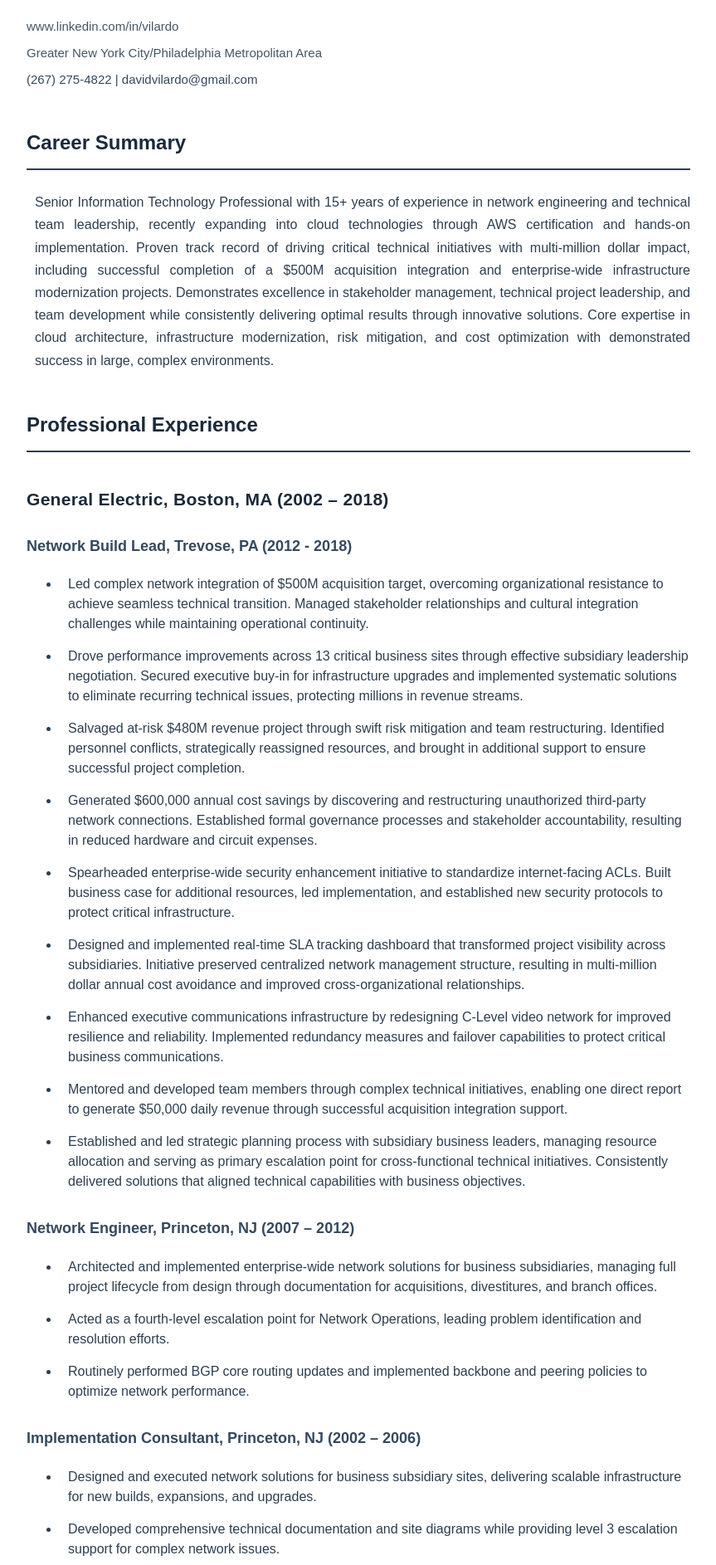
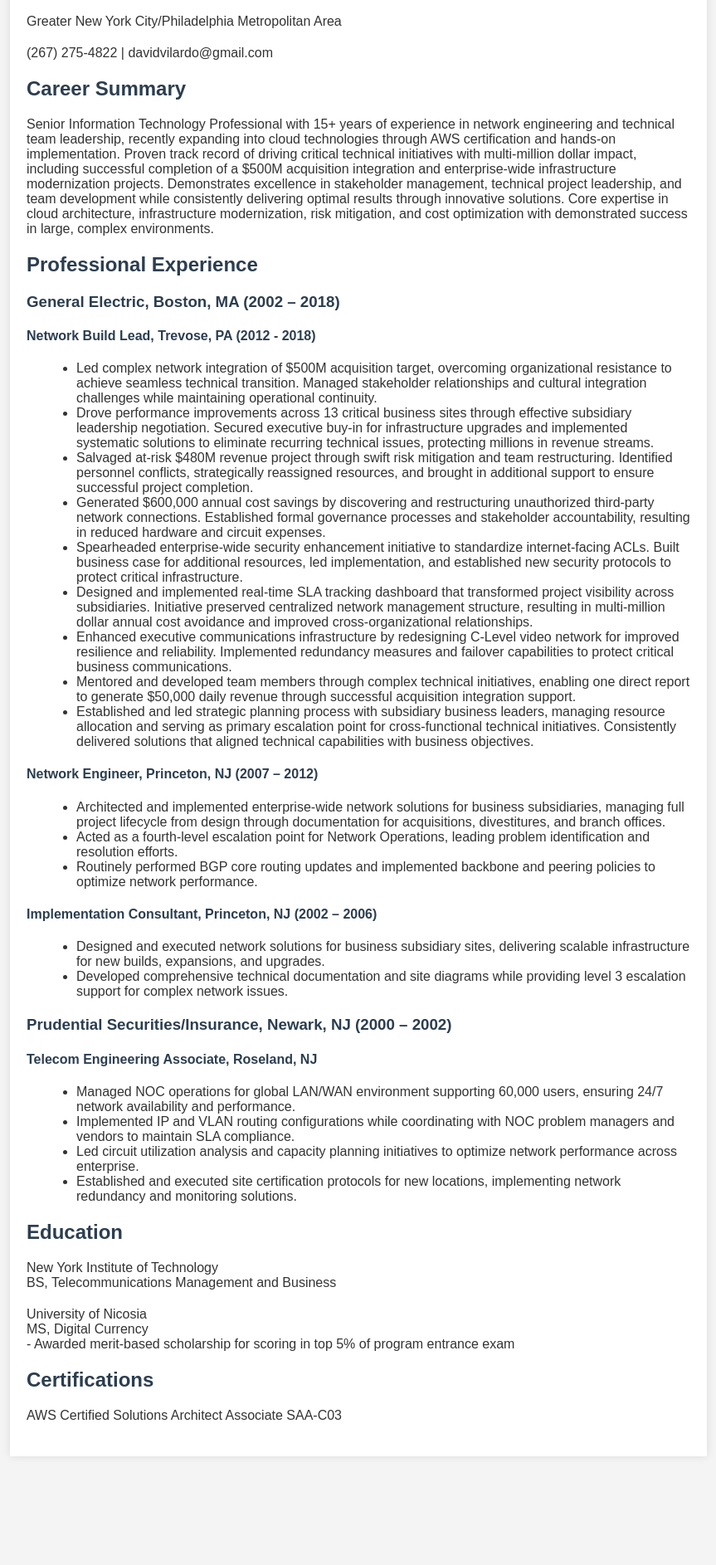
Before and after one commit to DaveOpt/VisitorCounterApp, a plain HTML site: page index.html in a window 1280 px wide. Shown: the part 141-2027 px from the top of the page at 83% size, without its empty margins (208-1071 px from the left). After the commit the page ends 1970 px from the top, so only its background shows below. Drawn offline with Linux system fonts and the light colour scheme; no server answers.

Commit message:
Update style.css

```diff
--- a/style.css
+++ b/style.css
@@ -4,142 +4,25 @@ body {
     color: #333;
     margin: 0;
     padding: 20px;
-    line-height: 1.6;
 }
 
 .container {
     max-width: 800px;
     margin: 0 auto;
     background-color: white;
-    padding: 50px;
+    padding: 20px;
     box-shadow: 0 0 10px rgba(0, 0, 0, 0.1);
 }
 
-/* Header Section */
-header {
-    margin-bottom: 45px;
-}
-
-header h1 {
-    font-size: 38px;
-    color: #1a2a3a;
-    margin: 0 0 30px 0;
-    font-weight: 700;
-    letter-spacing: 0.7px;
-}
-
-header p {
-    margin: 8px 0;
-    color: #445566;
-    font-size: 15px;
-}
-
-/* Links in header */
-header a, header a:visited {
-    color: #2c3e50;
-    text-decoration: none;
-    border-bottom: 1px solid transparent;
-    transition: border-color 0.2s;
-}
-
-header a:hover {
-    border-bottom-color: #2c3e50;
-}
-
-/* Main Section Headers */
-h2 {
-    font-size: 24px;
-    color: #1a2a3a;
-    margin: 45px 0 25px 0;
-    padding-bottom: 12px;
-    border-bottom: 2.5px solid #2c3e50;
-    font-weight: 600;
-}
-
-/* Company Headers */
-h3 {
-    font-size: 21px;
-    color: #1a2a3a;
-    margin: 40px 0 20px 0;
-    font-weight: 700;
-    letter-spacing: 0.3px;
-}
-
-/* Role Headers */
-h4 {
-    font-size: 18px;
-    color: #34495e;
-    margin: 25px 0 20px 0;
-    font-weight: 600;
-}
-
-/* Career Summary section with indentation */
-section:first-of-type p {
-    text-align: justify;
-    line-height: 1.7;
-    margin-bottom: 30px;
-    color: #2c3e50;
-    padding-left: 10px;  /* Added indentation to match document flow */
-}
-
-/* List Styling */
-ul {
-    margin: 0 0 30px 0;
-    padding-left: 40px;
-    list-style-type: disc;
-}
-
-li {
-    margin-bottom: 15px;
-    line-height: 1.5;
-    padding-left: 10px;
+h1, h2, h3, h4 {
     color: #2c3e50;
 }
 
-/* Wrapped bullet points */
-li p {
-    margin: 0;
-    text-indent: -5px;
+ul {
+    list-style-type: disc;
+    margin-left: 20px;
 }
 
-/* Education Section */
-section:nth-of-type(4) {
-    margin-top: 40px;
+p, ul {
+    margin-bottom: 20px;
 }
-
-section:nth-of-type(4) p {
-    margin-bottom: 25px;
-    padding-left: 10px;  /* Added consistent indentation */
-}
-
-/* Scholarship note */
-section:nth-of-type(4) p:last-of-type {
-    margin-left: 30px;
-    font-style: italic;
-    color: #34495e;
-    margin-top: -18px;
-    font-size: 14.5px;
-}
-
-/* Certifications Section */
-section:last-child {
-    margin-top: 40px;
-    margin-bottom: 0;
-}
-
-section:last-child p {
-    padding-left: 10px;  /* Added consistent indentation */
-}
-
-/* Company Transitions */
-.company-section {
-    margin-top: 35px;
-    padding-top: 15px;
-    border-top: 1px solid #eee;
-}
-
-/* Contact Info */
-header p:last-child {
-    margin-bottom: 40px;
-    color: #34495e;
-}
```
